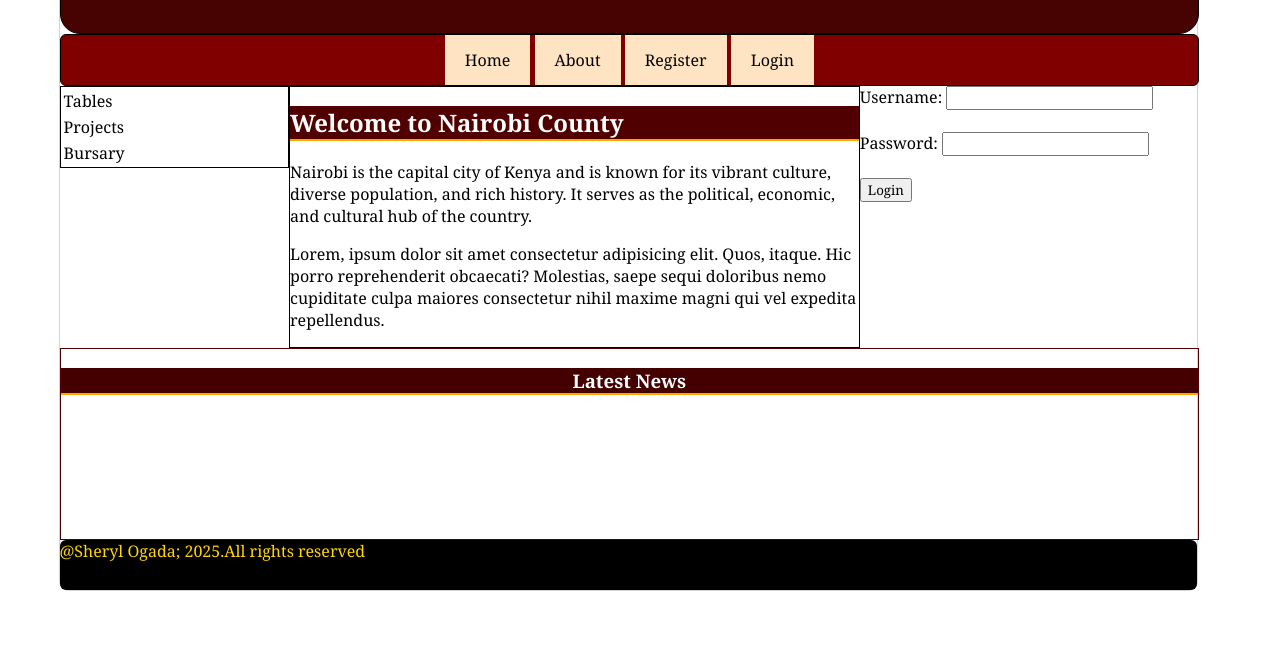
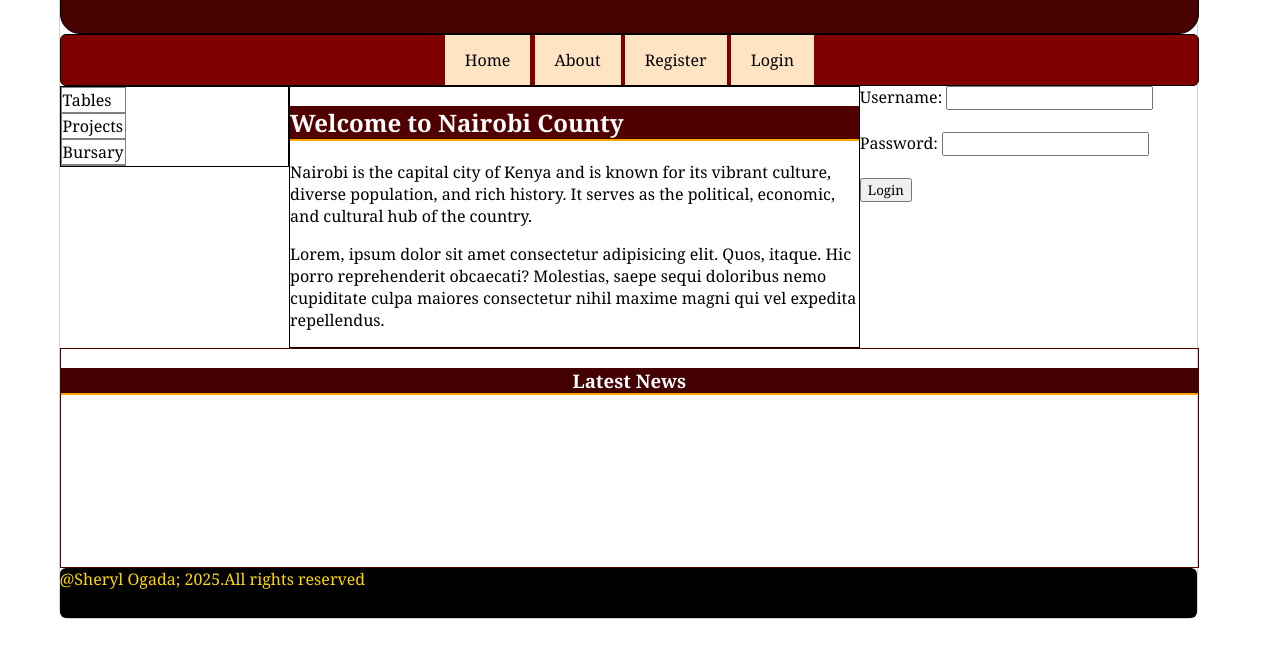
Before and after one commit to Sheryl006/Intro-to-Web, a plain HTML site: page nairobi.html in a window 1280 px wide. Shown: the part 120-778 px from the top of the page. Drawn offline with Linux system fonts and the light colour scheme.

Commit message:
Update nairobi.css

```diff
--- a/nairobi.css
+++ b/nairobi.css
@@ -110,3 +110,39 @@ a:hover, a:active{
     color: black;
 
 }
+/* Styling the list */
+ul{
+    list-style-type: square !important;
+    list-style-position: inside;
+    background-color: maroon;
+}
+ul li{
+    background-color: black;
+    color: bisque;
+    padding: 3px;
+    margin-left: 30px;
+    margin-top: 5px;
+}
+
+/* Styling the table */
+table,th,td{
+    border: 1px solid grey;
+
+}
+ /* If you want one border only */
+ table{
+    border-collapse: collapse;
+ }
+ th{
+    background-color: brown;
+    color: antiquewhite;
+ }
+ td,th{
+    border-bottom: 2px solid grey;
+ }
+ /* Hovering on table */
+ tr:hover{
+    background-color: rgb(44, 13, 13);
+    color: antiquewhite;
+    border-right: 10px solid maroon;
+ }
```
